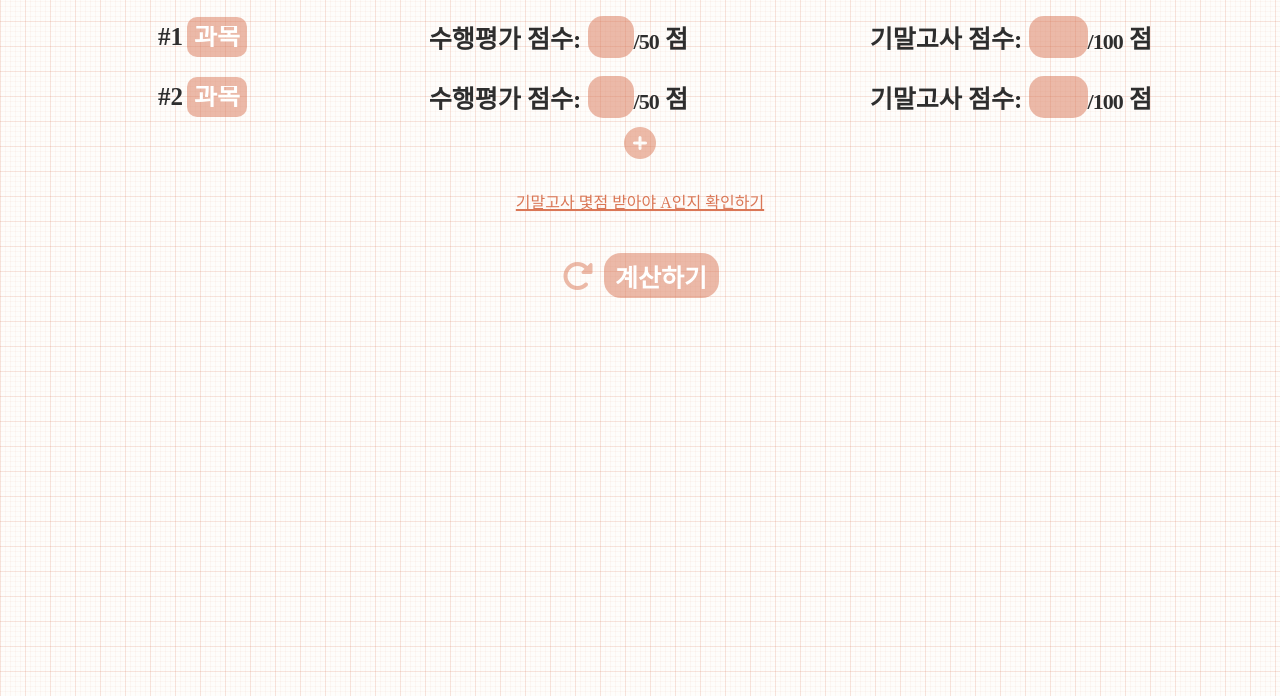
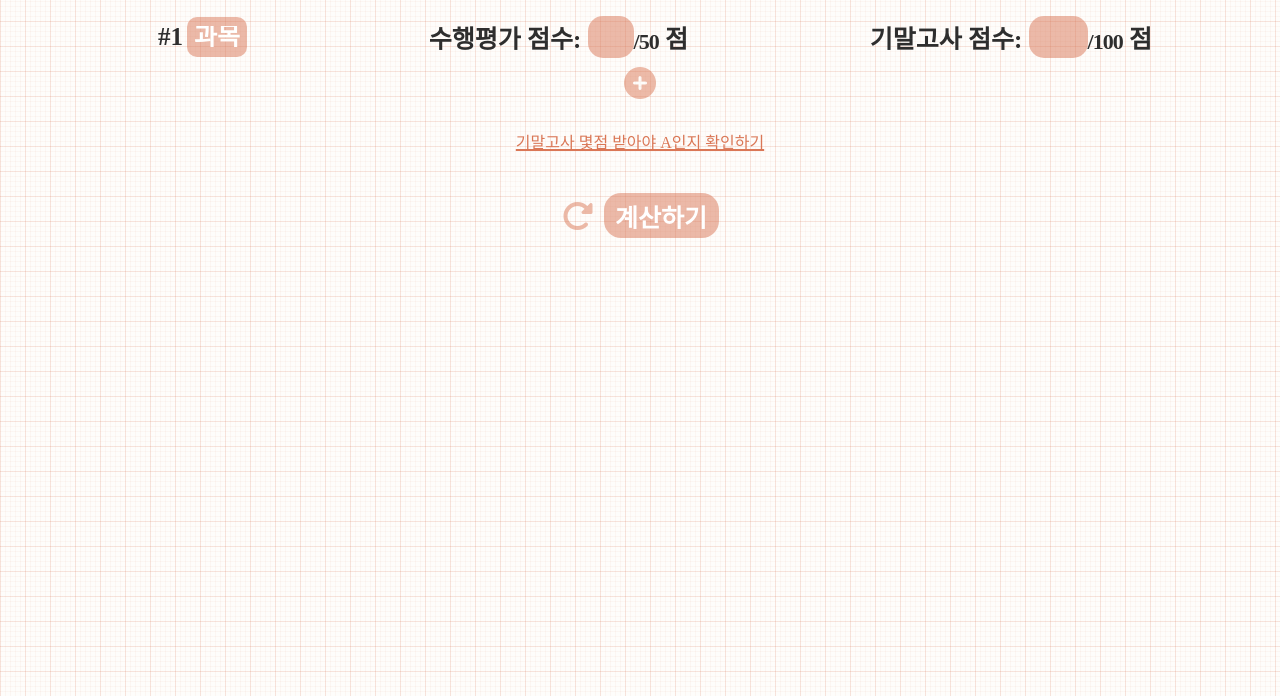
Before and after one commit to seoyul710/grades, a plain HTML site: page index.html in a window 1280 px wide. Shown: the part 104-800 px from the top of the page. Drawn offline with Linux system fonts and the light colour scheme; a web font is replaced by a local one.

Commit message:
Revert "홈화면 초기값 변경"
This reverts commit 30dc56bba5b9cae16bd49aad344e511c14f1fe29.

```diff
--- a/index.html
+++ b/index.html
@@ -38,32 +38,6 @@
         </div>
       </div>
 
-      <div class="input-col">
-        <div class="sebject">
-          <label for="subject-2" class="large deepgray">#2</label>
-          <select name="subject" id="subject-2" class="large white">
-            <option value="" disabled selected hidden>과목</option>
-            <option value="국어">국어</option>
-            <option value="사회">사회</option>
-            <option value="역사">역사</option>
-            <option value="수학">수학</option>
-            <option value="과학">과학</option>
-            <option value="영어">영어</option>
-            <option value="정보">정보</option>
-          </select>
-        </div>
-
-        <div class="performance large">
-        <label for="performance-score-2">수행평가 점수:</label>
-        <input type="number" name="performance" min="0" max="60" id="performance-score-2" class="performance-input"><span class="performance-max-score">/50</span><span> 점</span>
-        </div>
-
-        <div class="final large">
-        <label for="final-score-2">기말고사 점수:</label>
-        <input type="number" name="final" min="0" max="100" id="final-score-2"><span class="final-max-score">/100</span><span> 점</span>
-        </div>
-      </div>
-
     </div>
 
 
--- a/script.js
+++ b/script.js
@@ -1,4 +1,4 @@
-let showsNow = 2
+let showsNow = 1
 function newCol(number) {
   return `<div class="input-col">
   <div class="sebject">
@@ -37,10 +37,8 @@ function showmore() {
 }
 
 function resetCol() {
-  showsNow = 2;
-  document.querySelector('.main-container').innerHTML = newCol(1) + newCol(2);
-  addAdjustPerformanceMaxScoreEventListener(1)
-  addAdjustPerformanceMaxScoreEventListener(2)
+  showsNow = 1;
+  document.querySelector('.main-container').innerHTML = newCol(1);
 }
 
 function disableSelectAndInput() {
@@ -61,12 +59,12 @@ function addAdjustPerformanceMaxScoreEventListener(number) {
 function resetAll() {
   result = [];
   resetCol();
+  addAdjustPerformanceMaxScoreEventListener(1)
   document.getElementById('calculate').style.display = 'block';
   document.getElementById('more-btn').style.display = 'block';
 }
 
 addAdjustPerformanceMaxScoreEventListener(1)
-addAdjustPerformanceMaxScoreEventListener(2)
 document.getElementById('more-btn').addEventListener('click', () => {
   showmore()
   addAdjustPerformanceMaxScoreEventListener(showsNow)
```
